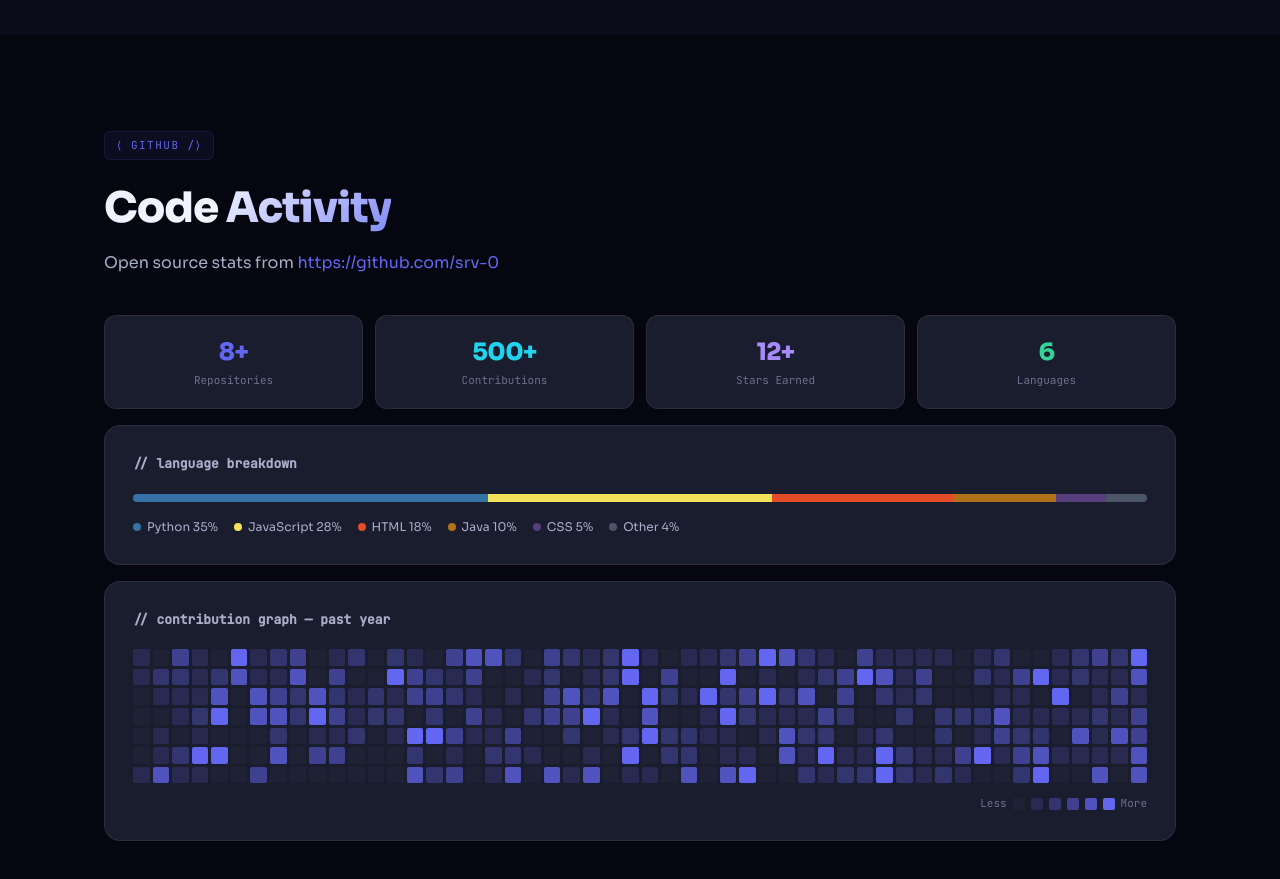
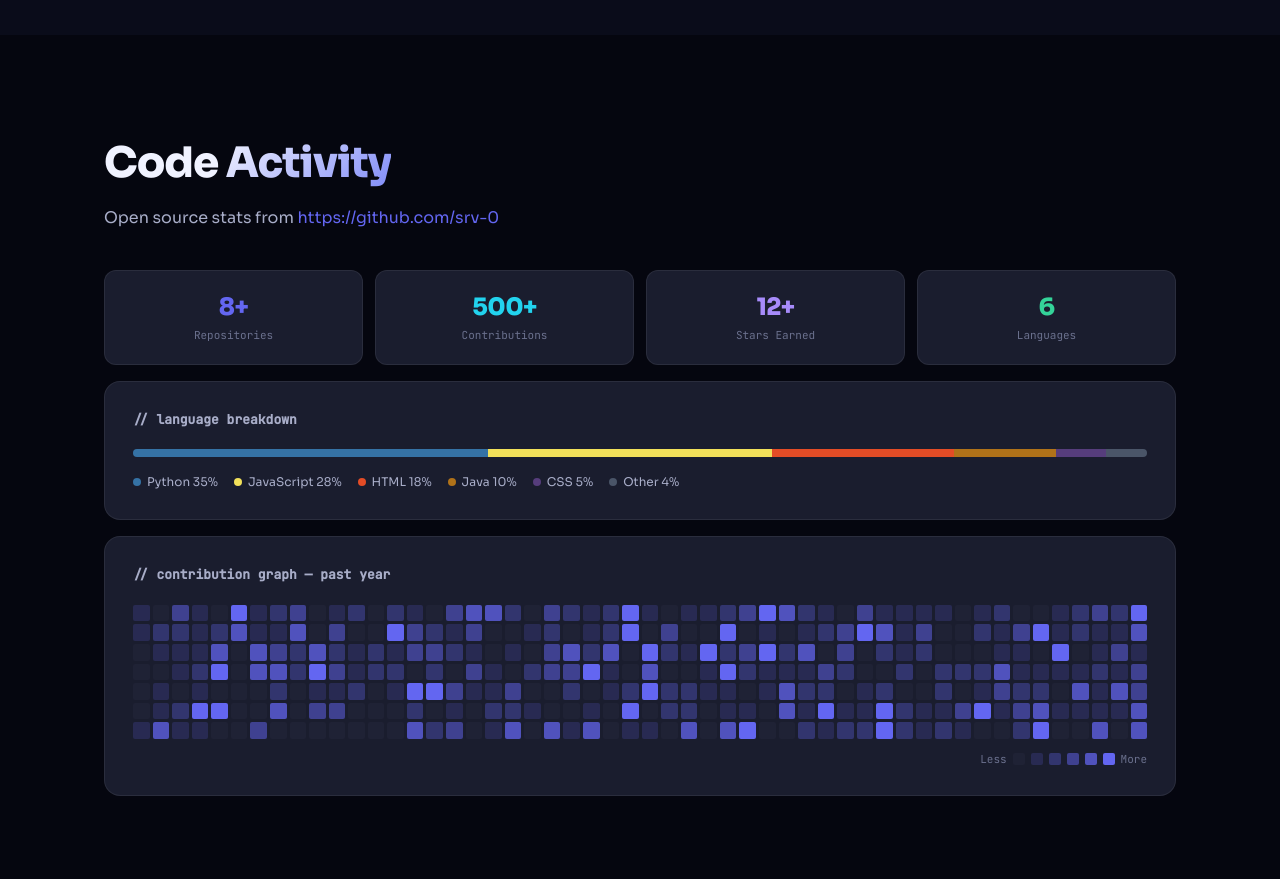
Before and after one commit to srv-0/Portfolio, a React (Vite) app: page / in a window 1280 px wide. Shown: the part 4120-4999 px from the top of the page. Built offline with nearby package versions, Linux system fonts and the light colour scheme.

Commit message:
Update GitHub.jsx

```diff
--- a/src/components/GitHub.jsx
+++ b/src/components/GitHub.jsx
@@ -42,7 +42,6 @@ export default function GitHub() {
       <div className="max-w-6xl mx-auto px-6 lg:px-10">
         <motion.div ref={ref} initial={{ opacity: 0, y: 30 }}
           animate={inView ? { opacity: 1, y: 0 } : {}} transition={{ duration: 0.6 }}>
-          <div className="section-tag mb-4">⟨ GitHub /⟩</div>
           <h2 className="text-[clamp(28px,4vw,42px)] font-extrabold tracking-tight mb-3">
             Code <span className="gradient-text">Activity</span>
           </h2>
```
